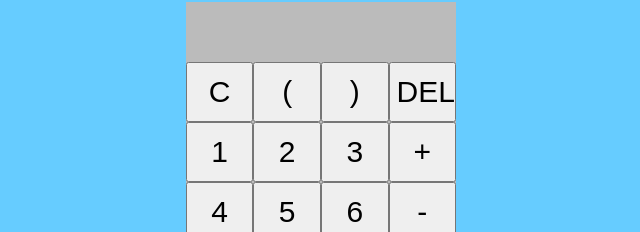
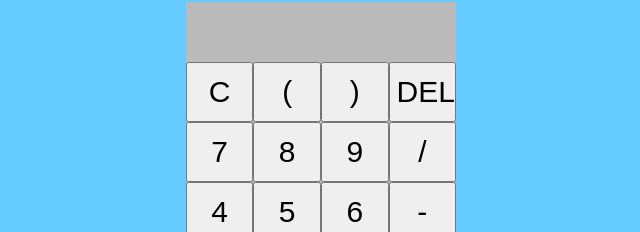
Before and after one commit to musengya/calculator, a React (Create React App) app: page / in a window 1280 px wide. Shown: the part 136-368 px from the top of the page, without its empty margins (319-959 px from the left). Built offline with nearby package versions, Linux system fonts and the light colour scheme.

Commit message:
Change keypad component

```diff
--- a/src/KeyPadComponent.js
+++ b/src/KeyPadComponent.js
@@ -5,16 +5,16 @@ class KeyPadComponent extends React.Component {
     render() {
         return (
             <div className="button">
-                <button name="(" onClick={e => this.props.onClick(e.target.name)}>C</button>
-                <button name="CE" onClick={e => this.props.onClick(e.target.name)}>(</button>
+                <button name="C" onClick={e => this.props.onClick(e.target.name)}>C</button>
+                <button name="(" onClick={e => this.props.onClick(e.target.name)}>(</button>
                 <button name=")" onClick={e => this.props.onClick(e.target.name)}>)</button>
-                <button name="C" onClick={e => this.props.onClick(e.target.name)}>DEL</button><br />
+                <button name="DEL" onClick={e => this.props.onClick(e.target.name)}>DEL</button><br />
 
 
-                <button name="1" onClick={e => this.props.onClick(e.target.name)}>1</button>
-                <button name="2" onClick={e => this.props.onClick(e.target.name)}>2</button>
-                <button name="3" onClick={e => this.props.onClick(e.target.name)}>3</button>
-                <button name="+" onClick={e => this.props.onClick(e.target.name)}>+</button><br />
+                <button name="7" onClick={e => this.props.onClick(e.target.name)}>7</button>
+                <button name="8" onClick={e => this.props.onClick(e.target.name)}>8</button>
+                <button name="9" onClick={e => this.props.onClick(e.target.name)}>9</button>
+                <button name="/" onClick={e => this.props.onClick(e.target.name)}>/</button><br />
 
 
                 <button name="4" onClick={e => this.props.onClick(e.target.name)}>4</button>
```
